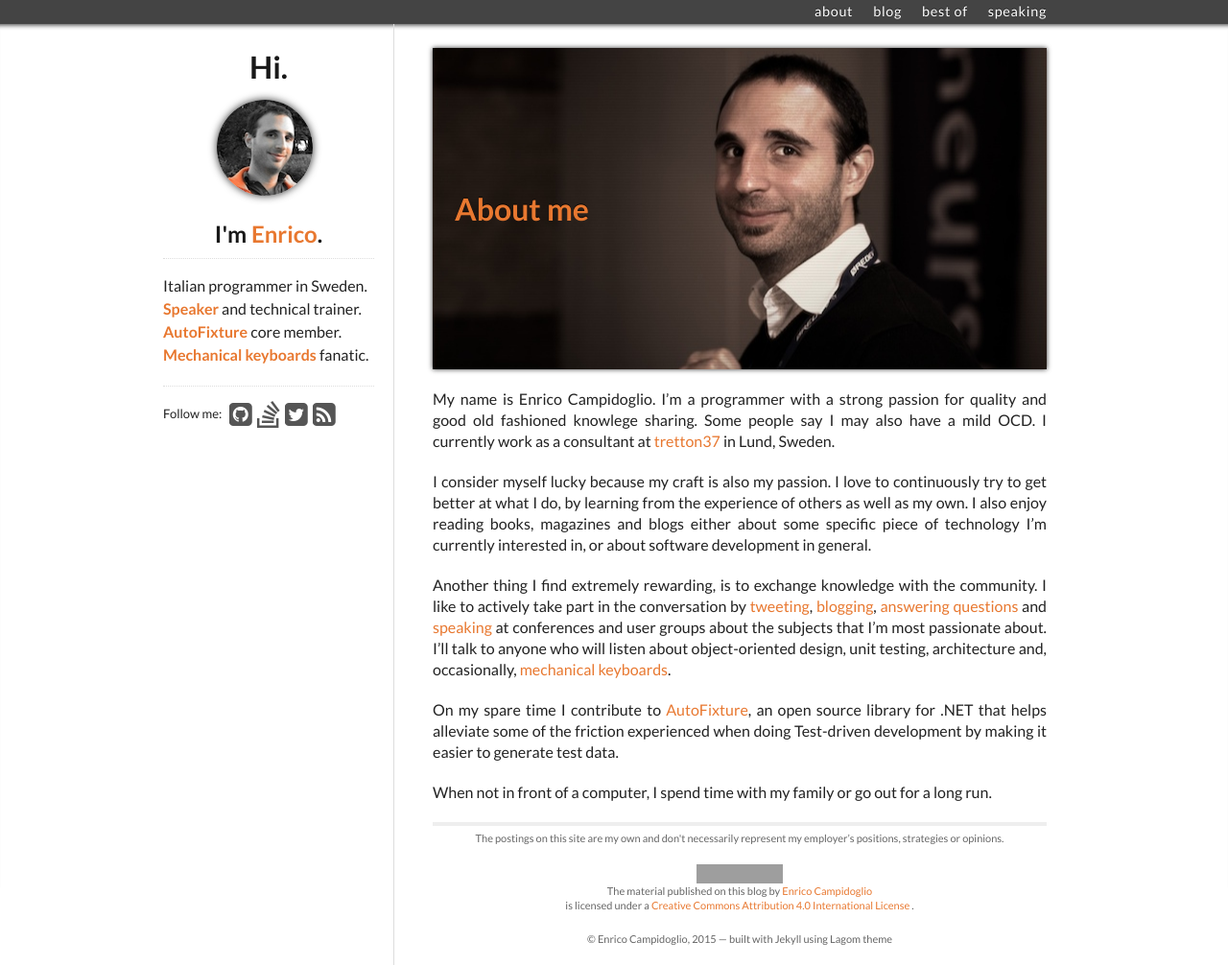
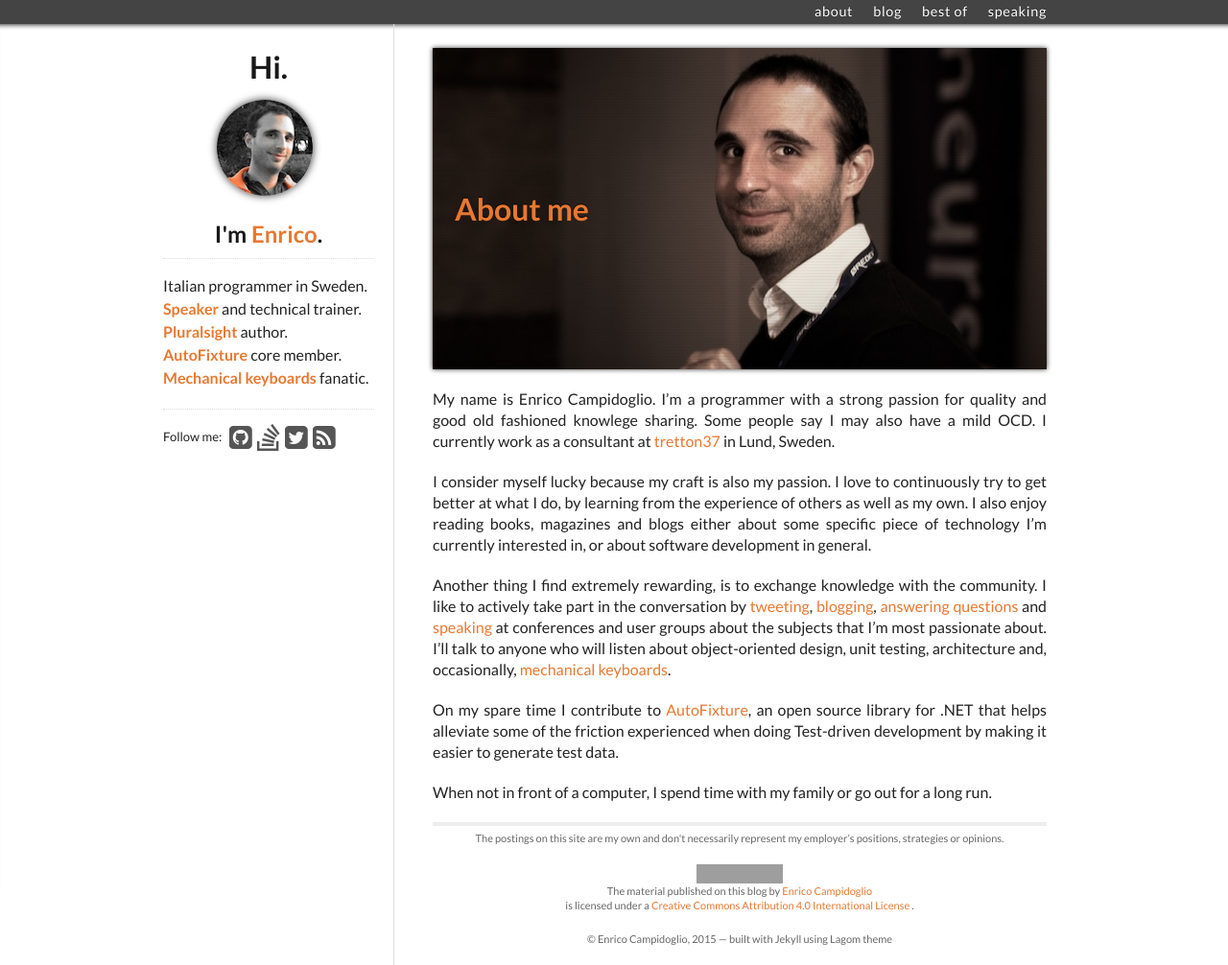
Before and after one commit to megakemp/megakemp.github.io, a Jekyll site: the page built from about/index.html, in a window 1280 px wide. Shown: the whole page at 96% size. Built offline with Jekyll 4.4.1, drawn with Linux system fonts in a browser that asks for light colours; nearby versions of some CDN libraries; Markdown is read by kramdown in place of the engine named in the settings; comment, search, counter and statistics services are not loaded; grey boxes are pictures that could not be loaded.

Commit message:
Adds a link to my Pluralsight author page.

```diff
--- a/_includes/sidebar.html
+++ b/_includes/sidebar.html
@@ -6,6 +6,7 @@
   <ul>
   <p>Italian programmer in Sweden.<br/>
   <a href="/speaking">Speaker</a> and technical trainer.<br/>
+  <a href="https://www.pluralsight.com/authors/enrico-campidoglio">Pluralsight</a> author.<br/>
   <a href="https://github.com/AutoFixture">AutoFixture</a> core member.<br/>
   <a href="http://megakemp.com/2014/05/09/a-gentle-introduction-to-mechanical-keyboards">Mechanical keyboards</a> fanatic.
   </p>
```
